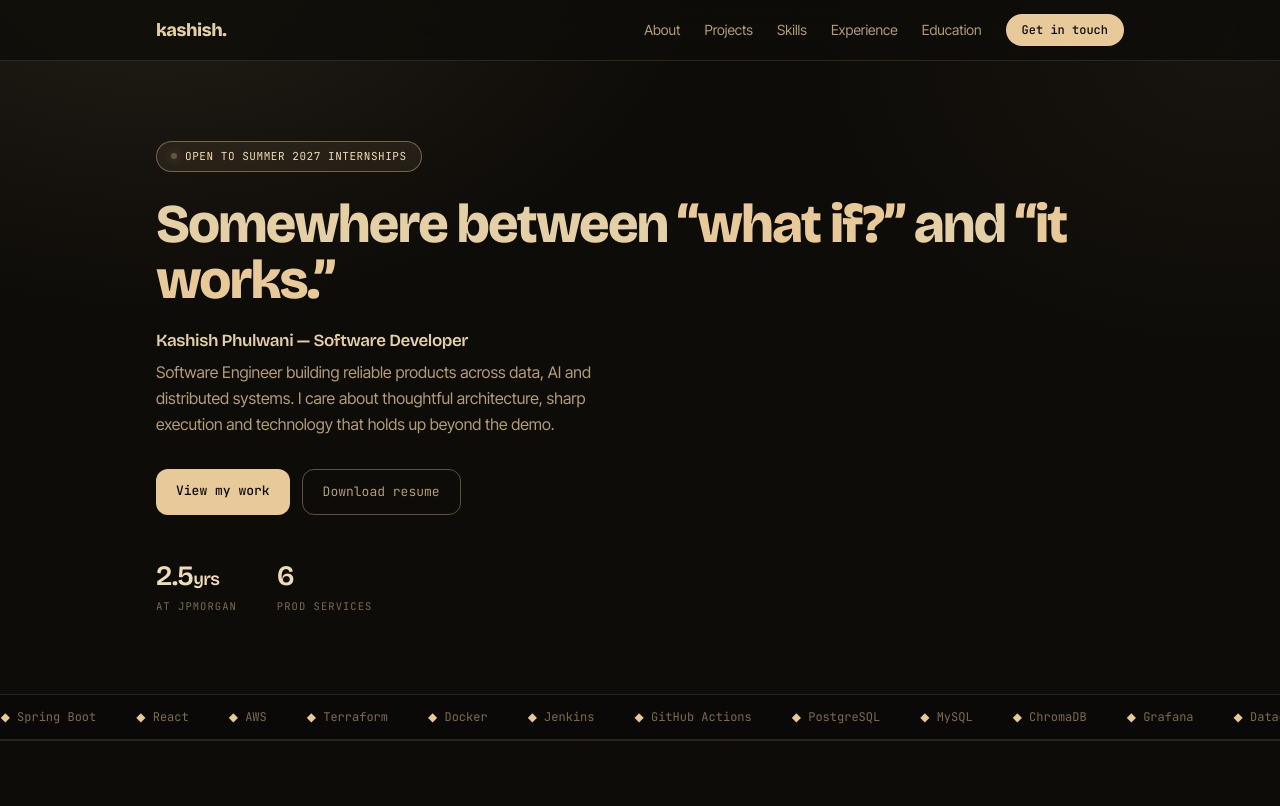
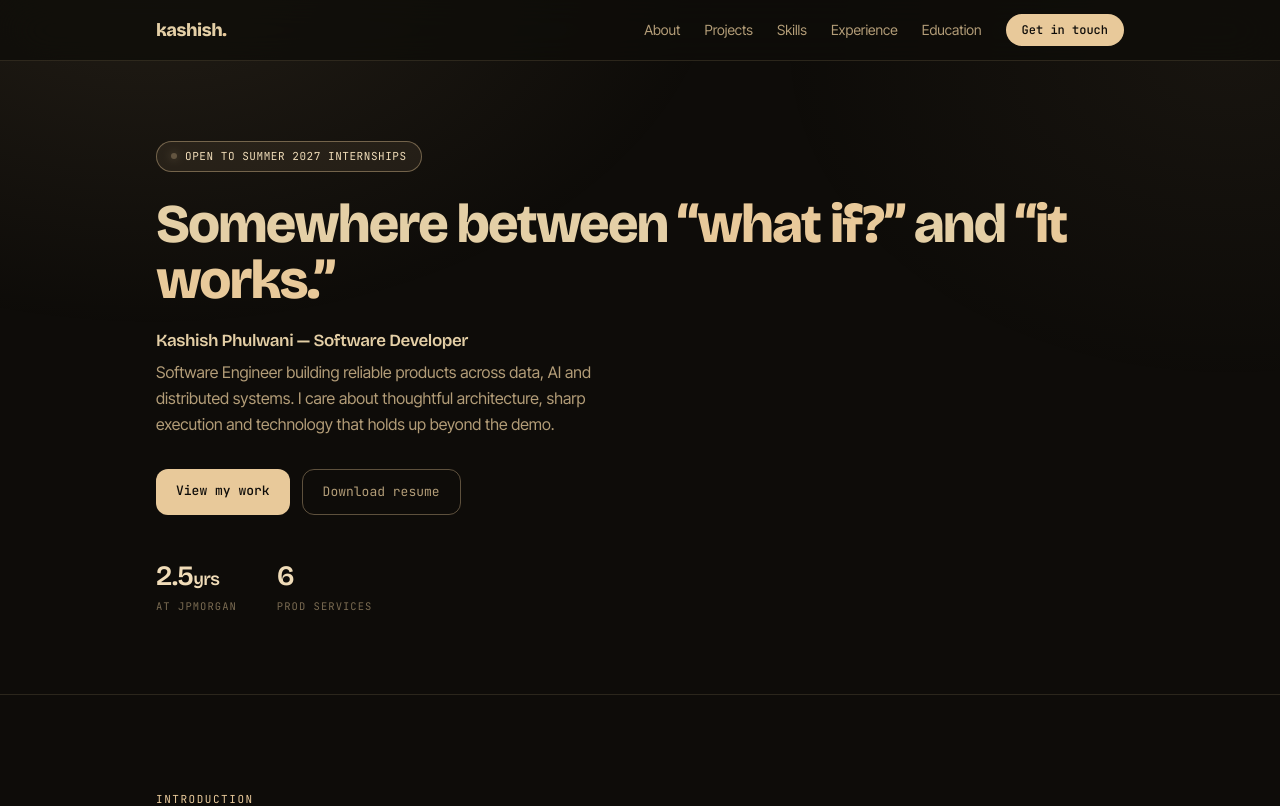
Before and after one commit to kashish0201/portfolio, a Next.js app: page / in a window 1280 px wide. Shown: the top 806 px of the page. Built offline with nearby package versions, Linux system fonts and the light colour scheme.

Commit message:
Temporarily hide the skills ticker.

```diff
--- a/app/page.tsx
+++ b/app/page.tsx
@@ -1,6 +1,6 @@
 import Nav from "@/components/Nav";
 import Hero from "@/components/Hero";
-import Ticker from "@/components/Ticker";
+// import Ticker from "@/components/Ticker";
 import About from "@/components/About";
 import Skills from "@/components/Skills";
 import Work from "@/components/Work";
@@ -15,7 +15,7 @@ export default function Home() {
       <Nav />
       <main id="top" className="relative z-10">
         <Hero />
-        <Ticker />
+        {/* <Ticker /> */}
         <About />
         <Work />
         <Skills />
```
